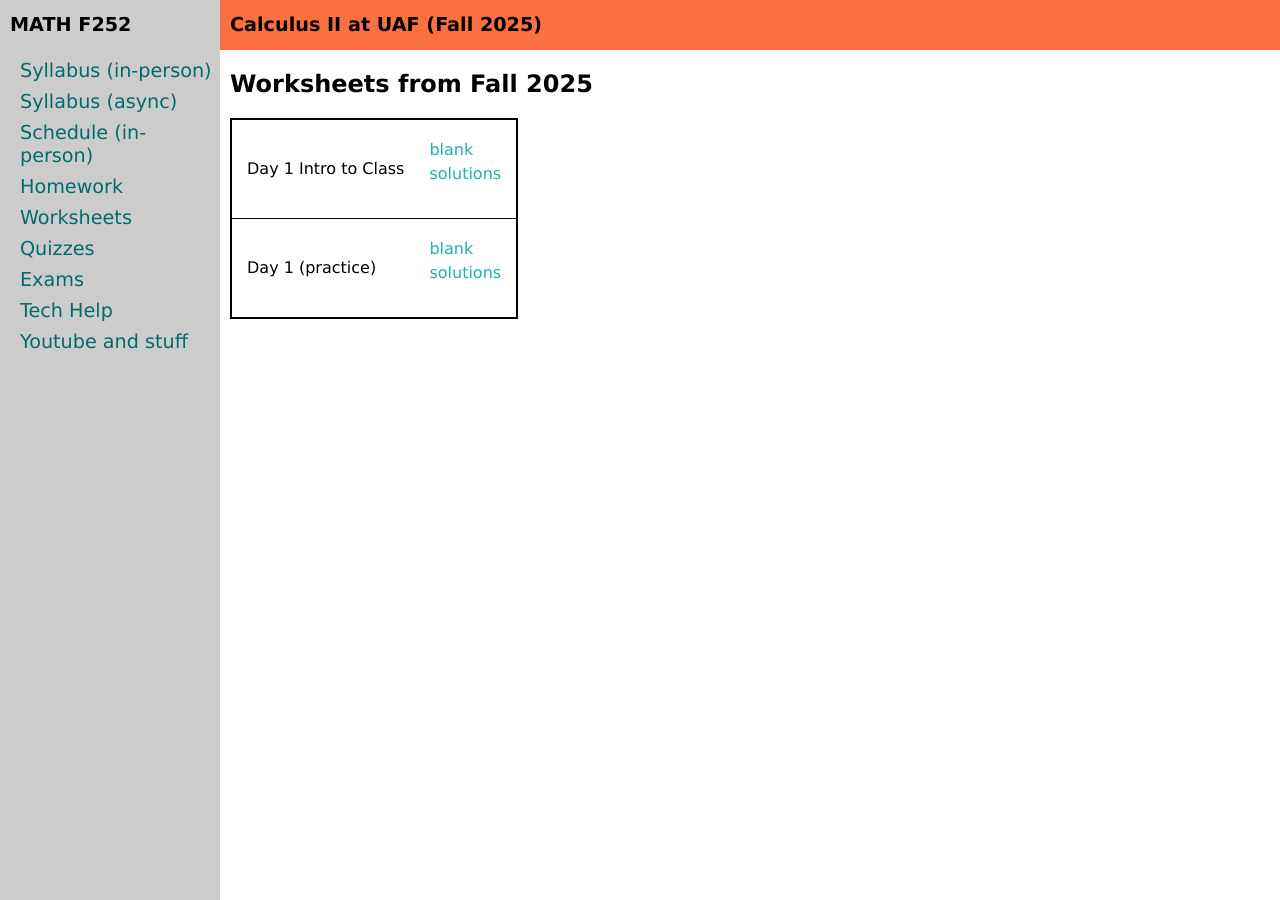
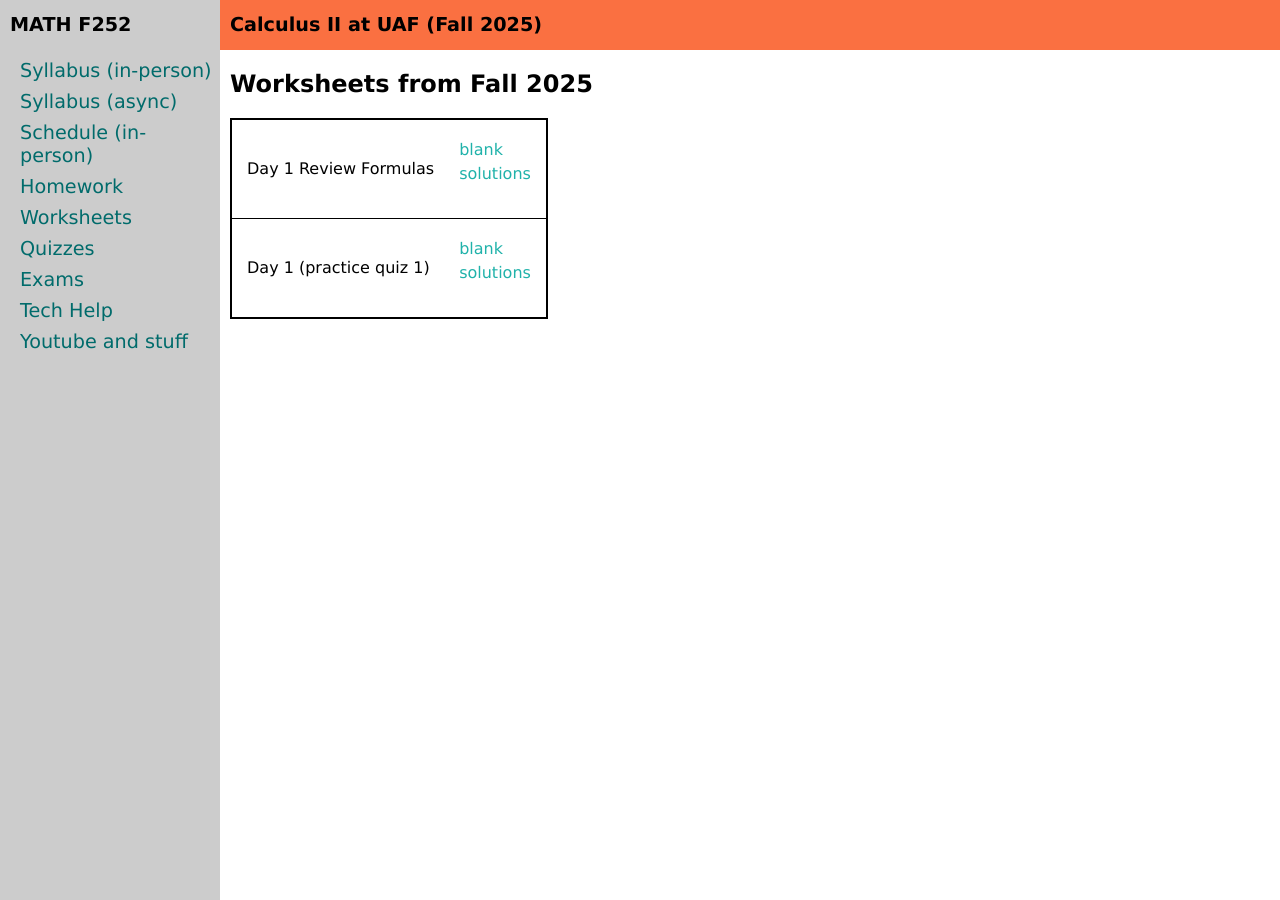
Before and after one commit to uaf-math/calc2, a Jekyll site: the page built from worksheetsF25.md, in a window 1280 px wide. Built offline with Jekyll 4.4.1, drawn with Linux system fonts in a browser that asks for light colours.

Commit message:
Update worksheetsF25.yml

```diff
--- a/_data/worksheetsF25.yml
+++ b/_data/worksheetsF25.yml
@@ -1,9 +1,9 @@
 semester: Fall 2025
 home: assets/worksheets/F25
 worksheets:
-- name: Day 1 Intro to Class
-  blank: Day1-Intro-Review.pdf
-  solutions: Day1-Intro-Review-s.pdf
-- name: Day 1 (practice)
+- name: Day 1 Review Formulas
+  blank: M252-f25-formula-Review.pdf
+  solutions: M252-f25-formula-Review-s.pdf
+- name: Day 1 (practice quiz 1)
   blank: quiz1.pdf
   solutions: quiz1solns.pdf
```
